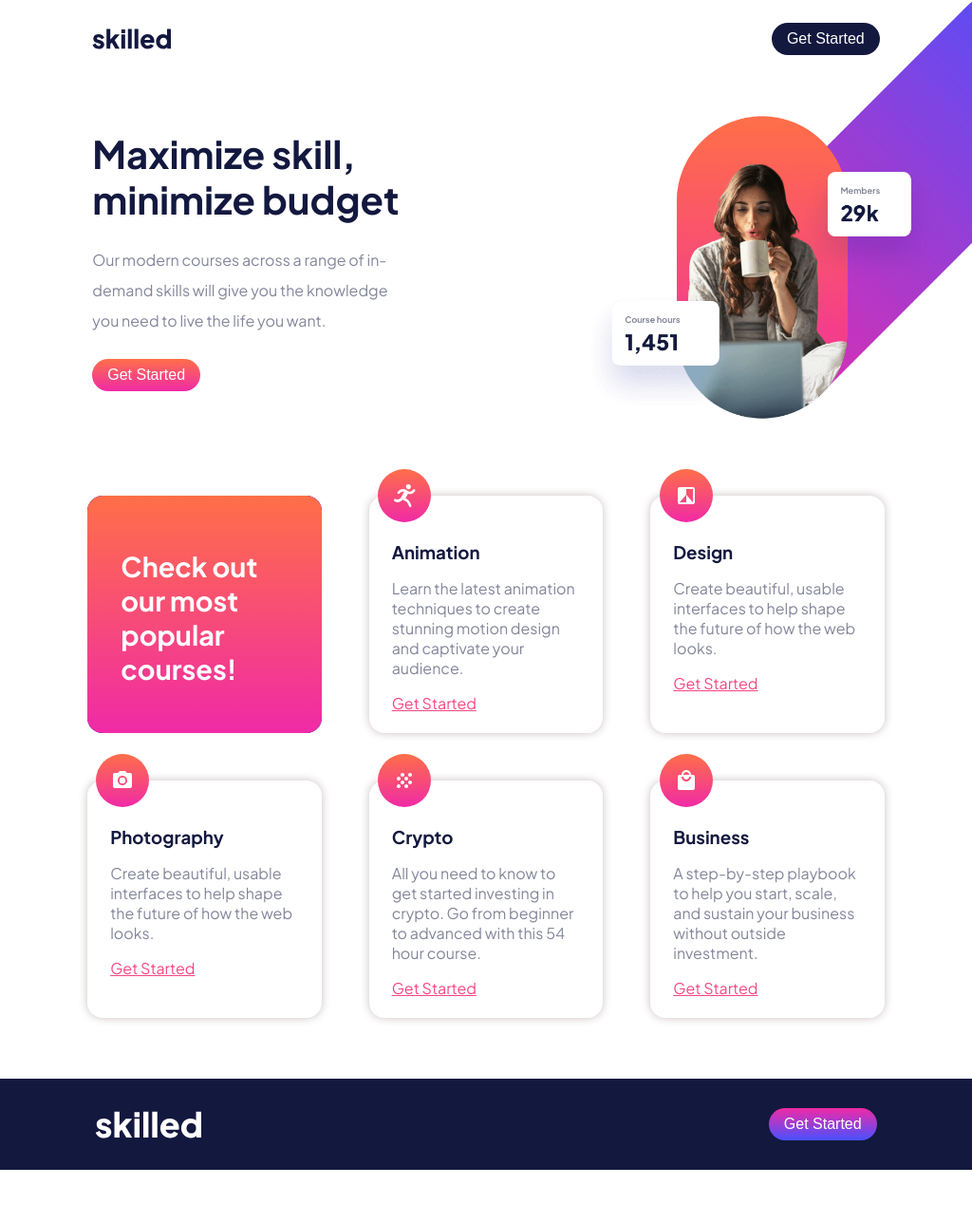
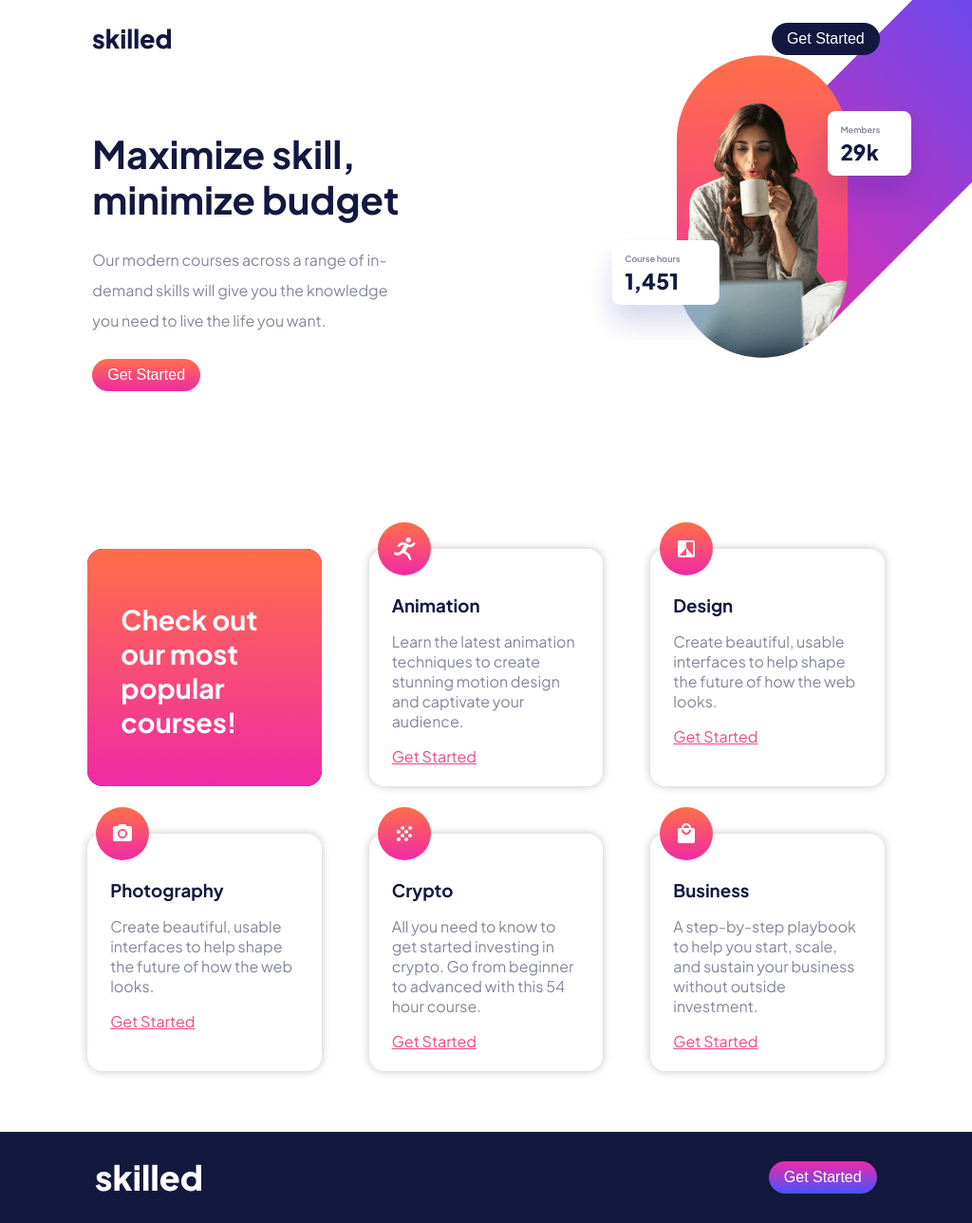
Before and after one commit to DanielDantas0921/skilled-elearning-landing-page, a website: page index.html in a window 1024 px wide. Shown: the top 1288 px of the page at 95% size. Before the commit the page ends 1232 px from the top, so only its background shows below. Drawn offline with Linux system fonts and the light colour scheme.

Commit message:
feat: feito alterações na parte responsiva

```diff
--- a/src/sass/section/courses.scss
+++ b/src/sass/section/courses.scss
@@ -1,7 +1,7 @@
 .courses{
     display: grid;
     grid-template-columns: repeat(3, 1fr);
-    margin-top: 40vh;
+    margin-top: 30vh;
     margin-right: auto;
     margin-left: auto;
     margin-bottom: 4rem;
@@ -107,7 +107,7 @@
   @media (min-width: 992px) and (max-width: 1199.98px) {
     /* Estilos aqui */
     .courses{
-        margin-top: 8vh;
+        margin-top: 15vh;
     }
 
   }
--- a/src/sass/section/header.scss
+++ b/src/sass/section/header.scss
@@ -14,7 +14,7 @@ header {
         width: 25%;
         height: 40vh;
         margin-left: 9.5vw;
-        margin-top:10vh;
+        margin-top:25vh;
 
         h1{
             margin-bottom: 1.5rem;
@@ -31,7 +31,7 @@ header {
     position: absolute;
     z-index: -3;
     width: 58%;
-    top: -7vh;
+    top: -15vh;
     right: -18vw;
 }
 .div-header-img-womman-mobile{
@@ -56,6 +56,7 @@ header {
       height: 35vh;
       margin-left: 9.5vw;
       margin-top:4vh;
+      margin-bottom: 10vh;
 
       h1{
         margin-bottom: 1rem;
```
Also changed, not shown: src/css/style.css, 1 other file.
